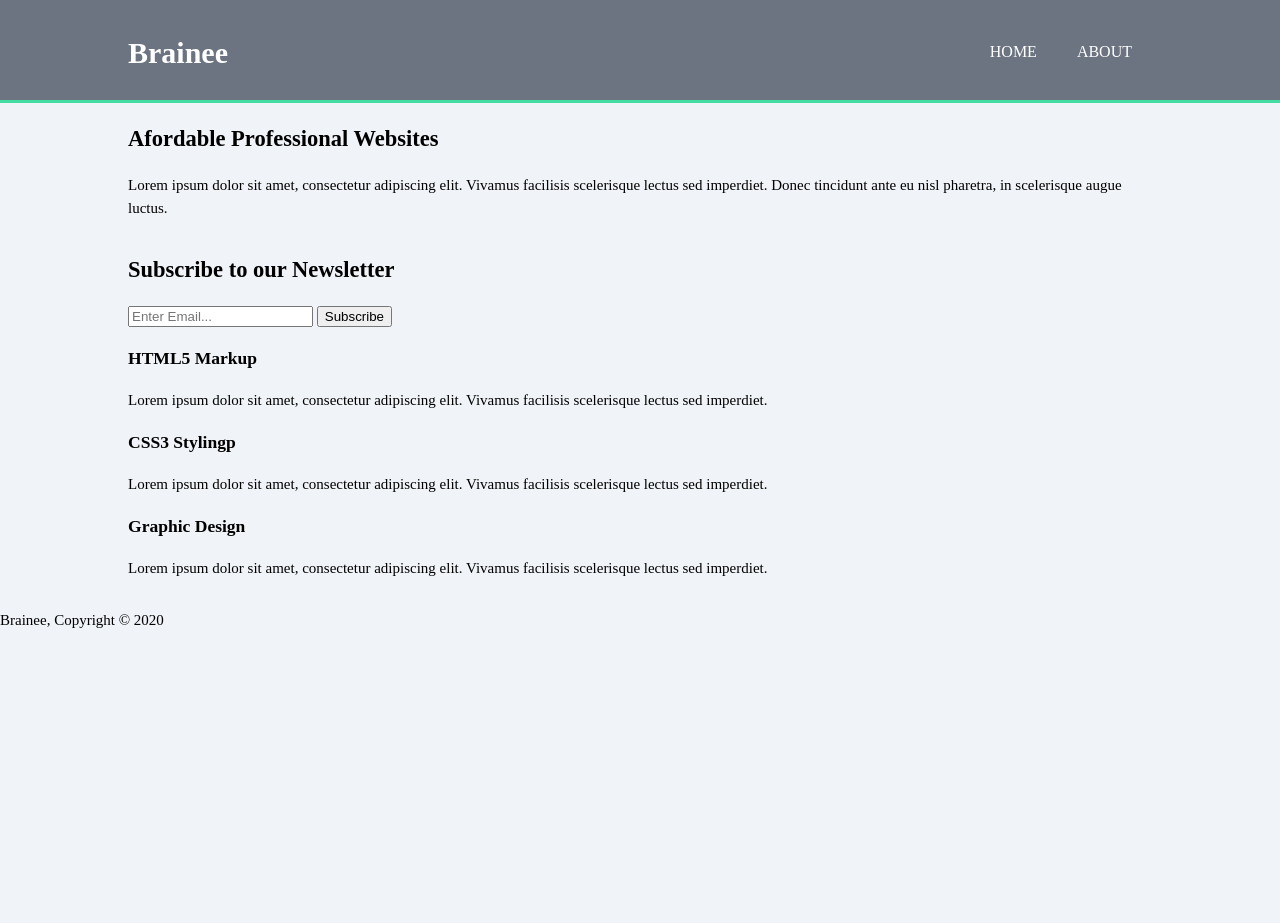
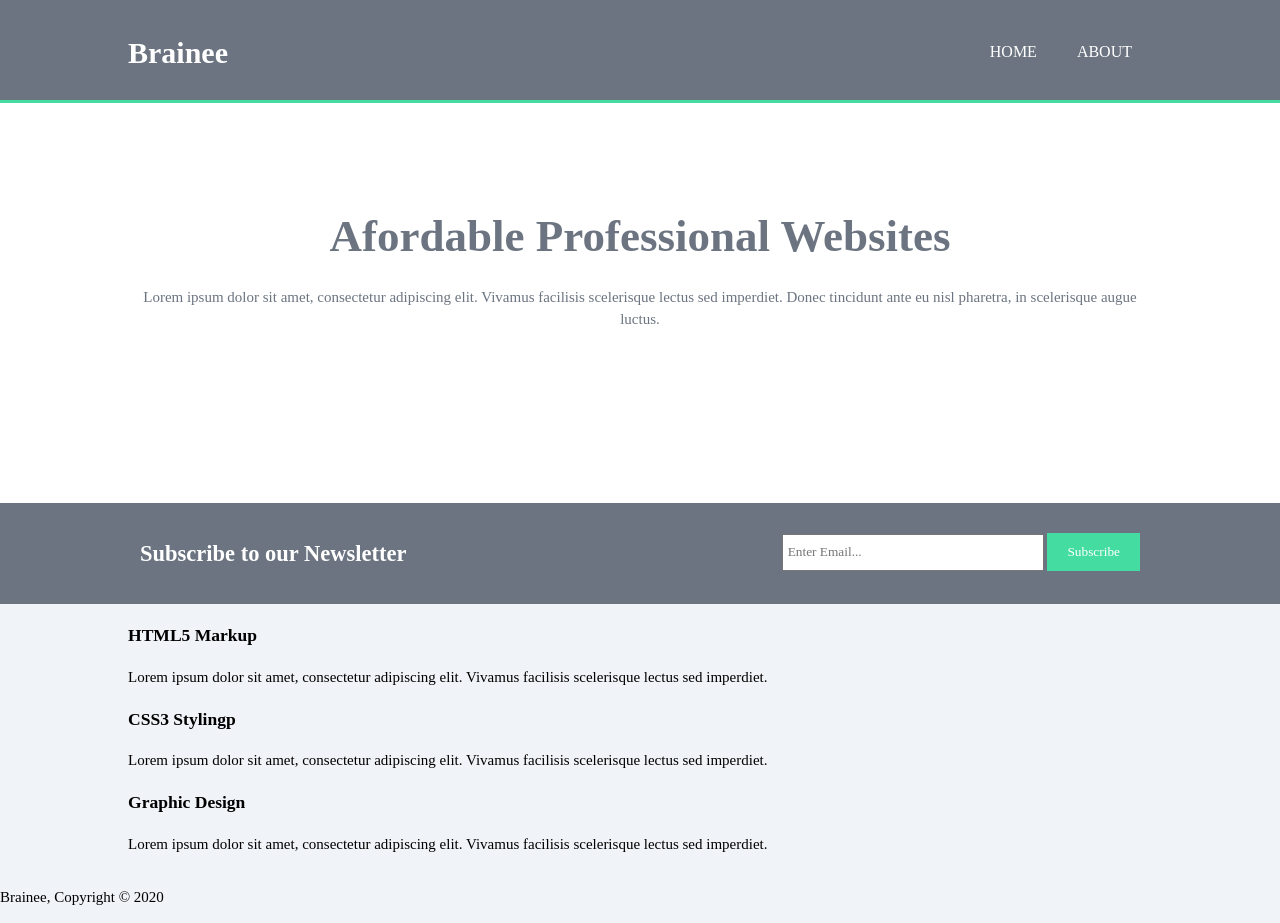
Before and after one commit to braineeacademy/landing-page, a plain HTML site: page index.html in a window 1280 px wide. Before the commit the page ends 800 px from the top, so only its background shows below. Drawn offline with Linux system fonts and the light colour scheme.

Commit message:
Adding css style to newsletter

```diff
--- a/css/style.css
+++ b/css/style.css
@@ -17,6 +17,16 @@ body {
 ul {
     margin: 0;
     padding: 0;
+}
+
+.button_1 {
+    height: 38px;
+    background: #44DCA0;
+    border: 0;
+    padding-left: 20px;
+    padding-right: 20px;
+    color: #ffffff;
+    font-family: "Avenir Next" !important;
 }
 
 /* Header */
@@ -58,3 +68,44 @@ header a:hover {
     color: #f0f3f7;
     font-weight: bold;
 }
+
+/* Showcase */
+
+#showcase {
+    min-height: 400px;
+    background: #ffffff;
+    text-align: center;
+    color: #6b7480;
+}
+
+#showcase h1 {
+    margin-top: 100px;
+    font-size: 45px;
+    margin-bottom: 10px;
+}
+
+#showcase p {
+    font-size: 15px;
+}
+
+#newsletter {
+    padding: 15px;
+    color: #ffffff;
+    background: #6b7480;
+}
+
+#newsletter h1 {
+    float: left;
+}
+
+#newsletter form {
+    float: right;
+    margin-top: 15px;
+}
+
+#newsletter input[type="email"] {
+    padding: 4px;
+    height: 25px;
+    width: 250px;
+    font-family: "Avenir Next" !important;
+}
```
